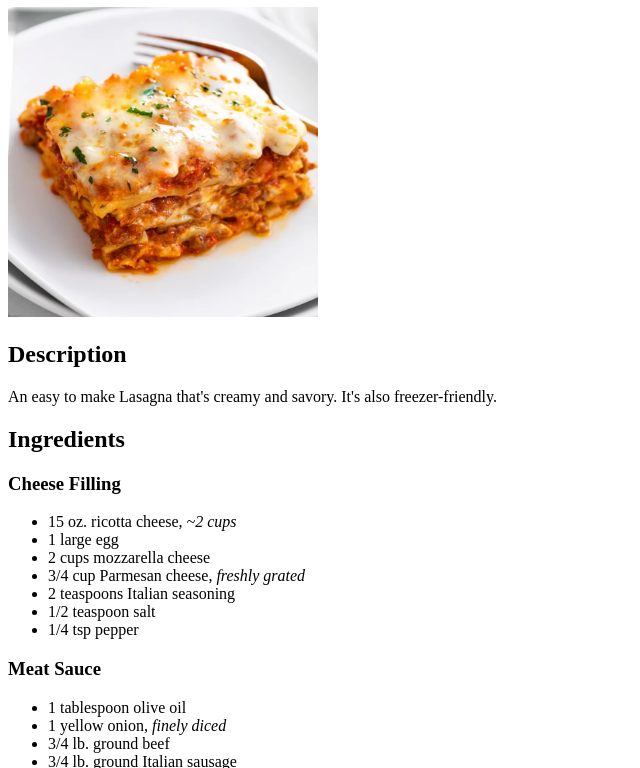
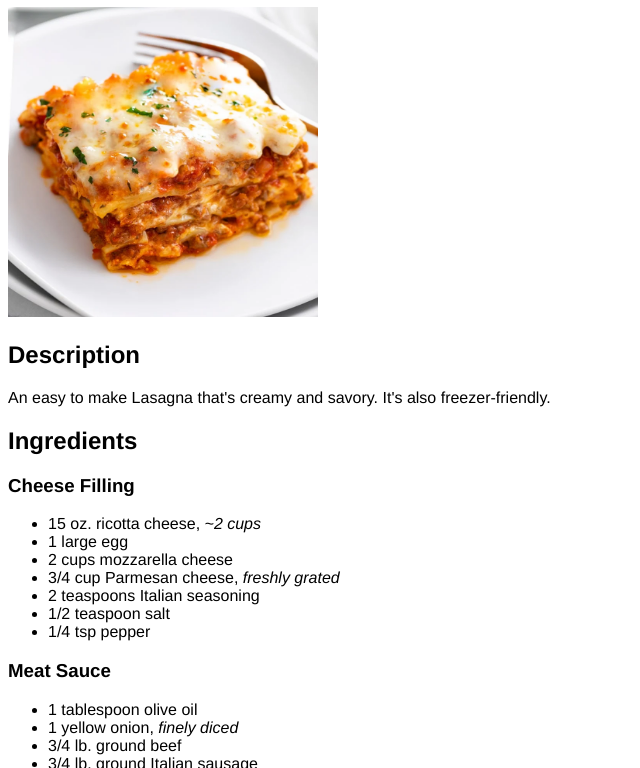
Before and after one commit to amutones/odin-recipes, a plain HTML site: page recipes/lasagna.html in a window 1280 px wide. Shown: the part 73-841 px from the top of the page, without its empty margins (0-640 px from the left). Drawn offline with Linux system fonts and the light colour scheme.

Commit message:
Add style.css to lasagna page

```diff
--- a/recipes/lasagna.html
+++ b/recipes/lasagna.html
@@ -3,6 +3,7 @@
 
 <head>
     <meta charset="UTF-8">
+    <link rel="stylesheet" href="../style.css">
     <title>Lasagna Recipe</title>
 </head>
 
```
